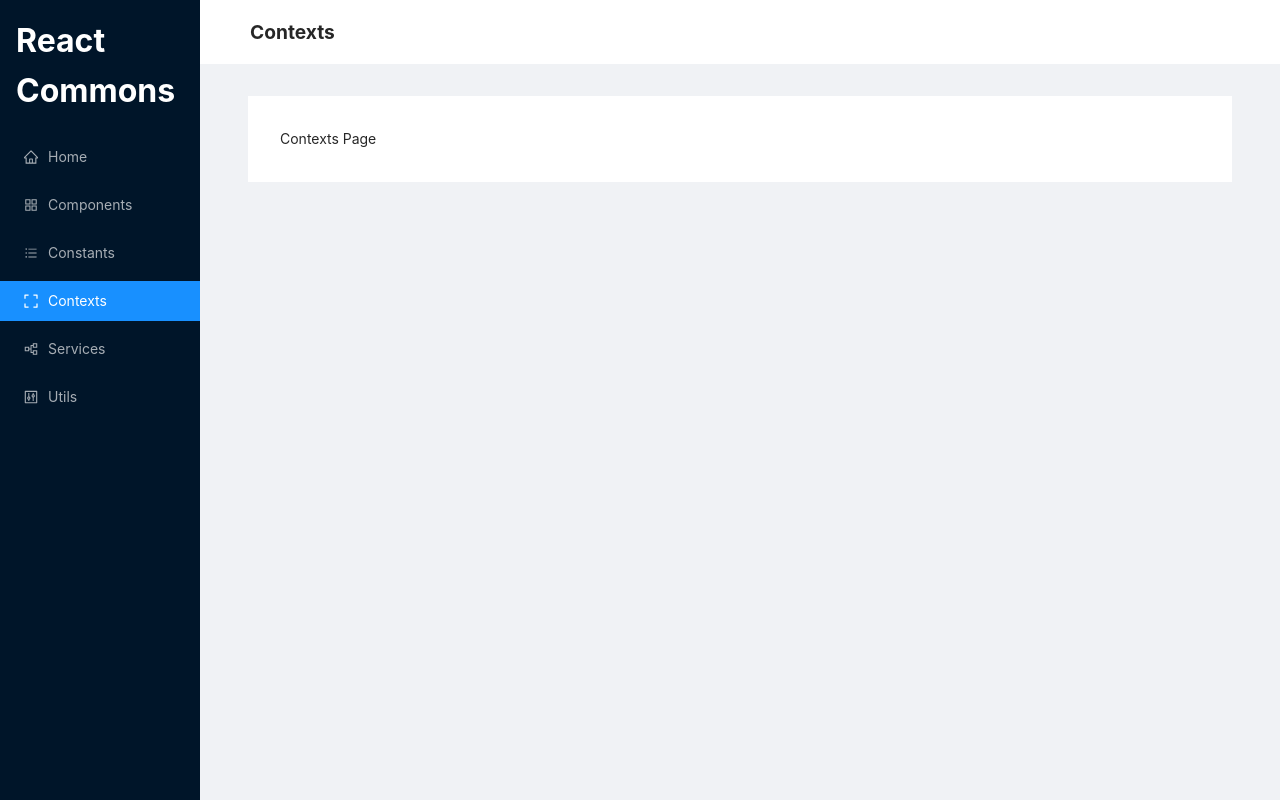
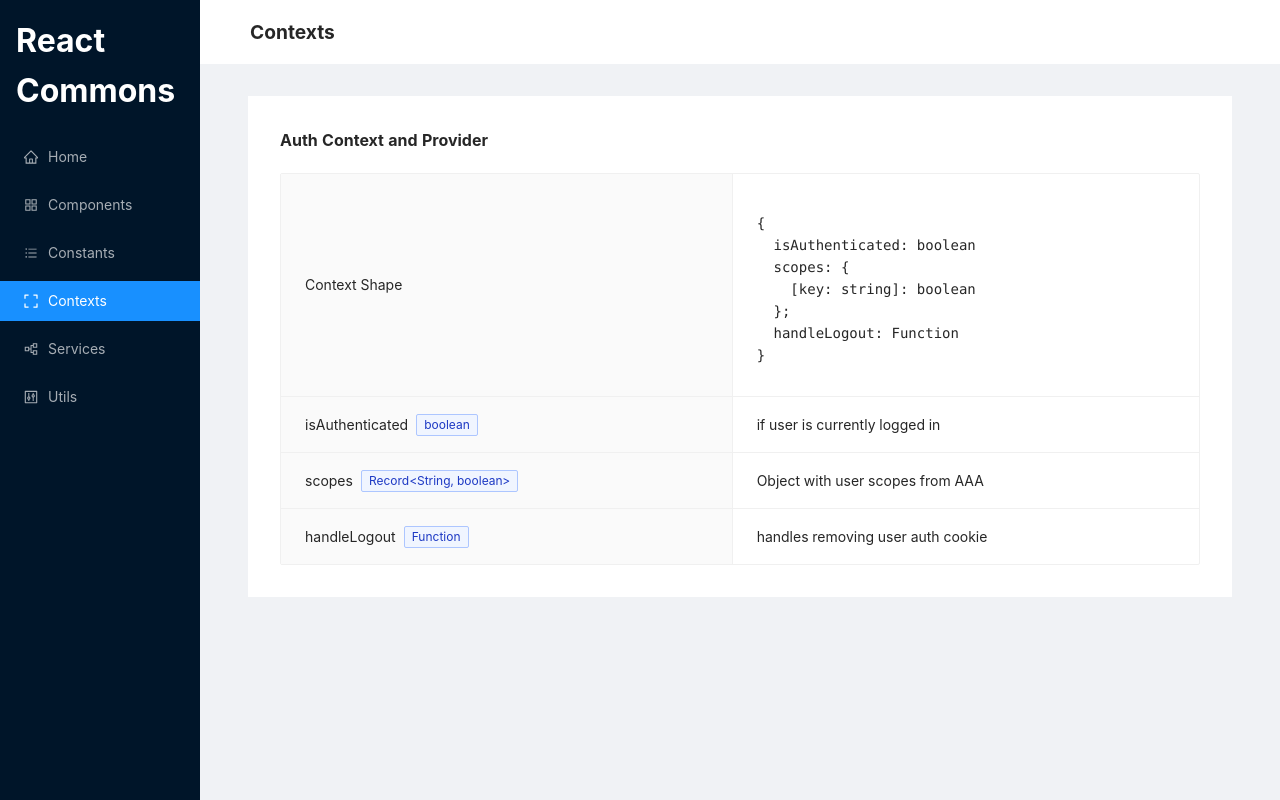
Before and after one commit to arixpsy/NinjaVan-Frontend-Talks-Module-Federation, a React app in the folder commons/: page /contexts in a window 1280 px wide. Built offline with nearby package versions, Linux system fonts and the light colour scheme.

Commit message:
finish context page

```diff
--- a/commons/src/Private/containers/Contexts/index.tsx
+++ b/commons/src/Private/containers/Contexts/index.tsx
@@ -1,8 +1,56 @@
+import { Descriptions, Space, Tag } from "antd";
 import React from "react";
 import { Container } from "../../constants/styles";
 
 const ContextsPage: React.FC = () => {
-  return <Container>Contexts Page</Container>;
+  return (
+    <Container>
+      <Descriptions title="Auth Context and Provider" column={1} bordered>
+        <Descriptions.Item label="Context Shape">
+          <div>
+            <pre>
+              {`
+{
+  isAuthenticated: boolean
+  scopes: {
+    [key: string]: boolean
+  };
+  handleLogout: Function
+}
+`}
+            </pre>
+          </div>
+        </Descriptions.Item>
+        <Descriptions.Item
+          label={
+            <Space>
+              isAuthenticated<Tag color='geekblue'>boolean</Tag>
+            </Space>
+          }
+        >
+          if user is currently logged in
+        </Descriptions.Item>
+        <Descriptions.Item
+          label={
+            <Space>
+              scopes <Tag color='geekblue'>{`Record<String, boolean>`}</Tag>
+            </Space>
+          }
+        >
+          Object with user scopes from AAA
+        </Descriptions.Item>
+        <Descriptions.Item
+          label={
+            <Space>
+              handleLogout<Tag color='geekblue'>Function</Tag>
+            </Space>
+          }
+        >
+          handles removing user auth cookie
+        </Descriptions.Item>
+      </Descriptions>
+    </Container>
+  );
 };
 
 export default ContextsPage;
```
